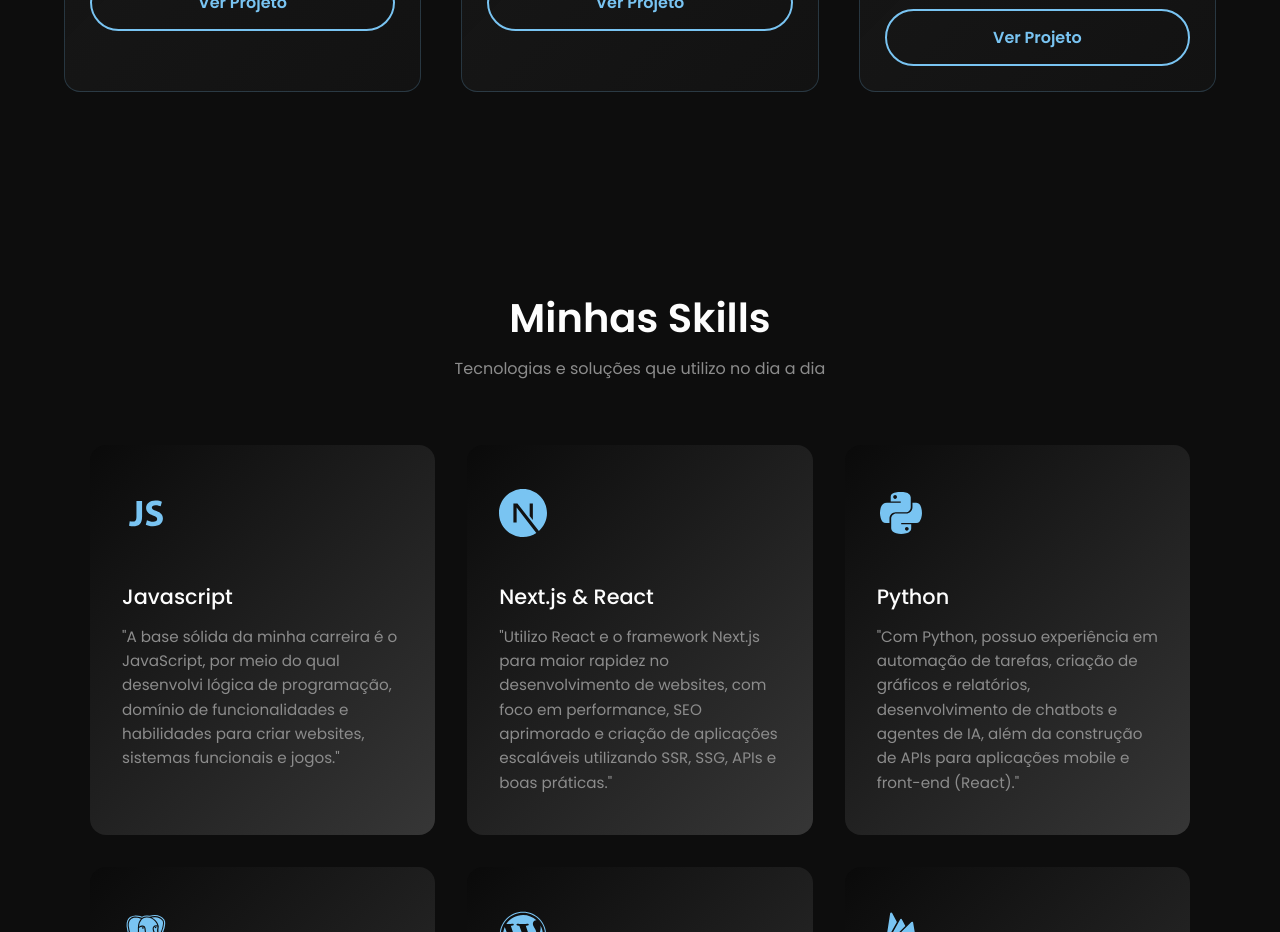
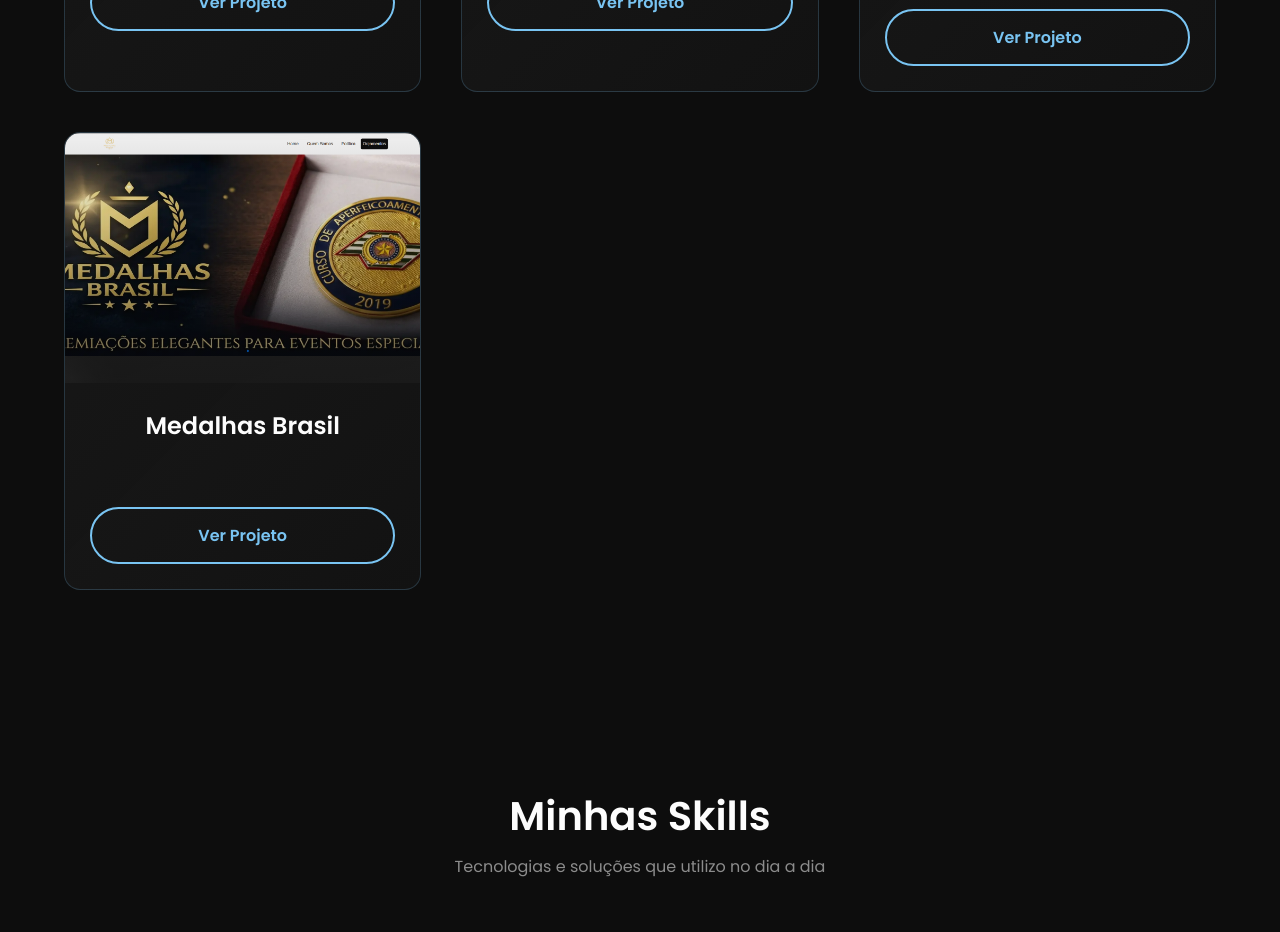
Before and after one commit to WendelBonucci/portfolio, a Next.js app: page / in a window 1280 px wide. Shown: the part 2380-3312 px from the top of the page. Built offline with nearby package versions, Linux system fonts and the light colour scheme.

Commit message:
Adição do Projeto - Medalhas Brasil.

```diff
--- a/src/components/Projects/Projects.jsx
+++ b/src/components/Projects/Projects.jsx
@@ -49,17 +49,17 @@ export default function Projects() {
             github: 'https://github.com/WendelBonucci/consultoria/tree/main/src',
             demo: 'https://consultoria-ls.vercel.app/',
         },
-        /*      {
+        {
             id: 4,
-                 title: 'Site NextSolve',
-                 image: '/webNext.png',
-                 text: 'Site desenvolvido para empresa NextSolve',
-                 href: 'https://nextsolve.vercel.app/',
+            title: 'Medalhas Brasil',
+            image: '/medal.png',
+            text: 'Site desenvolvido para Medalhas Brasil',
+            href: 'https://www.medalhasbrasil.com/',
             tec: ['Next.js', 'Css Modules'],
-                 github: 'https://github.com/WendelBonucci/Nextsolve-Studio-Vision/tree/main/src/app',
-                 demo: 'https://nextsolve.vercel.app/',
+            github: 'https://github.com/Equipe-NextSolve/medalhas-brasil',
+            demo: 'https://www.medalhasbrasil.com/',
         },
-             {
+        /*     {
              id: 5,
              title: 'Site NextSolve',
              image: '/webNext.png',
```
Also changed, not shown: public/medal.png (added). Lines whose indentation alone changed are shown as unchanged.
